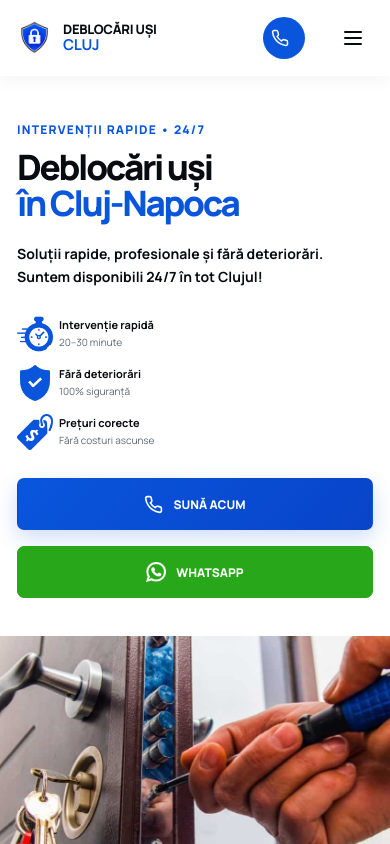
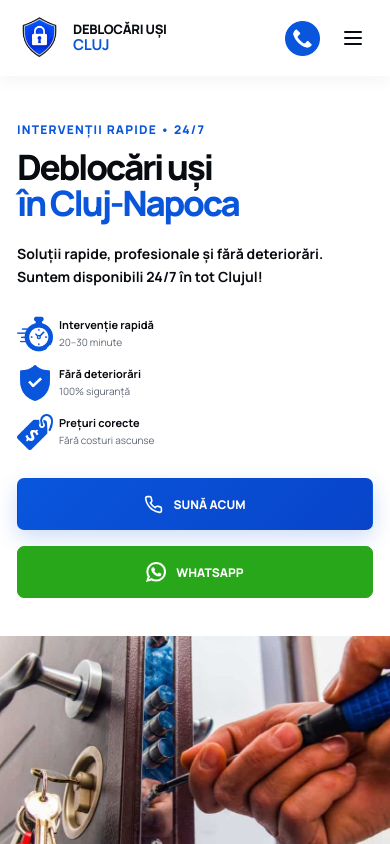
Before and after one commit to Alinmoale/Site-Deblocari-usi, a React (Vite) app: page / in a window 390 px wide. Shown: the top 844 px of the page. Built offline with nearby package versions, Linux system fonts and the light colour scheme.

Commit message:
Refine mobile header icons and spacing

```diff
--- a/src/main.jsx
+++ b/src/main.jsx
@@ -77,7 +77,7 @@ function App() {
           <a href="#despre" onClick={closeMenu}>Despre noi</a>
           <a href="#contact" onClick={closeMenu}>Contact</a>
         </nav>
-        <a className="header-phone" href="tel:+40742565046"><Icon name="phone" size={18}/>{phone}</a>
+        <a className="header-phone" href="tel:+40742565046"><Icon className="desktop-phone-icon" name="phone" size={18}/><img className="mobile-phone-icon" src="/images/phone-call.png" alt=""/>{phone}</a>
         <button className="menu-button" onClick={() => setMenuOpen(!menuOpen)} aria-label="Deschide meniul" aria-expanded={menuOpen}><Icon name={menuOpen ? 'close' : 'menu'} /></button>
       </div>
     </header>
--- a/src/styles.css
+++ b/src/styles.css
@@ -16,6 +16,7 @@ button,input,textarea { font:inherit; }
 .nav a { padding:12px 0; transition:.2s; }
 .nav a:hover,.nav a.active { color:var(--blue); }
 .header-phone { color:#fff; background:var(--blue); display:flex; align-items:center; gap:9px; padding:14px 22px; border-radius:30px; font-size:13px; font-weight:800; }
+.mobile-phone-icon { display:none; }
 .menu-button { display:none; border:0; background:transparent; padding:8px; color:var(--ink); }
 
 .hero { overflow:hidden; background:#fff; }
@@ -159,10 +160,13 @@ footer form .button { width:100%; min-height:44px; }
 
 @media (max-width: 720px) {
   .container { width:min(100% - 34px,600px); }
+  .nav-wrap { gap:5px; }
   .logo { font-size:13px; }
   .logo strong { font-size:15px; }
-  .logo-shield { width:35px; height:40px; }
-  .header-phone { width:42px; height:42px; padding:0; justify-content:center; font-size:0; }
+  .logo-shield { width:45px; height:45px; }
+  .header-phone { width:42px; height:42px; padding:0; justify-content:center; font-size:0; background:transparent; }
+  .header-phone .desktop-phone-icon { display:none; }
+  .mobile-phone-icon { width:35px; height:35px; display:block; object-fit:contain; }
   .hero { background:#fff; }
   .hero-grid { width:100%; grid-template-columns:1fr; }
   .hero-copy { width:min(100% - 34px,600px); margin:auto; padding:45px 0 38px; }
```
Also changed, not shown: public/images/phone-call.png (added).
